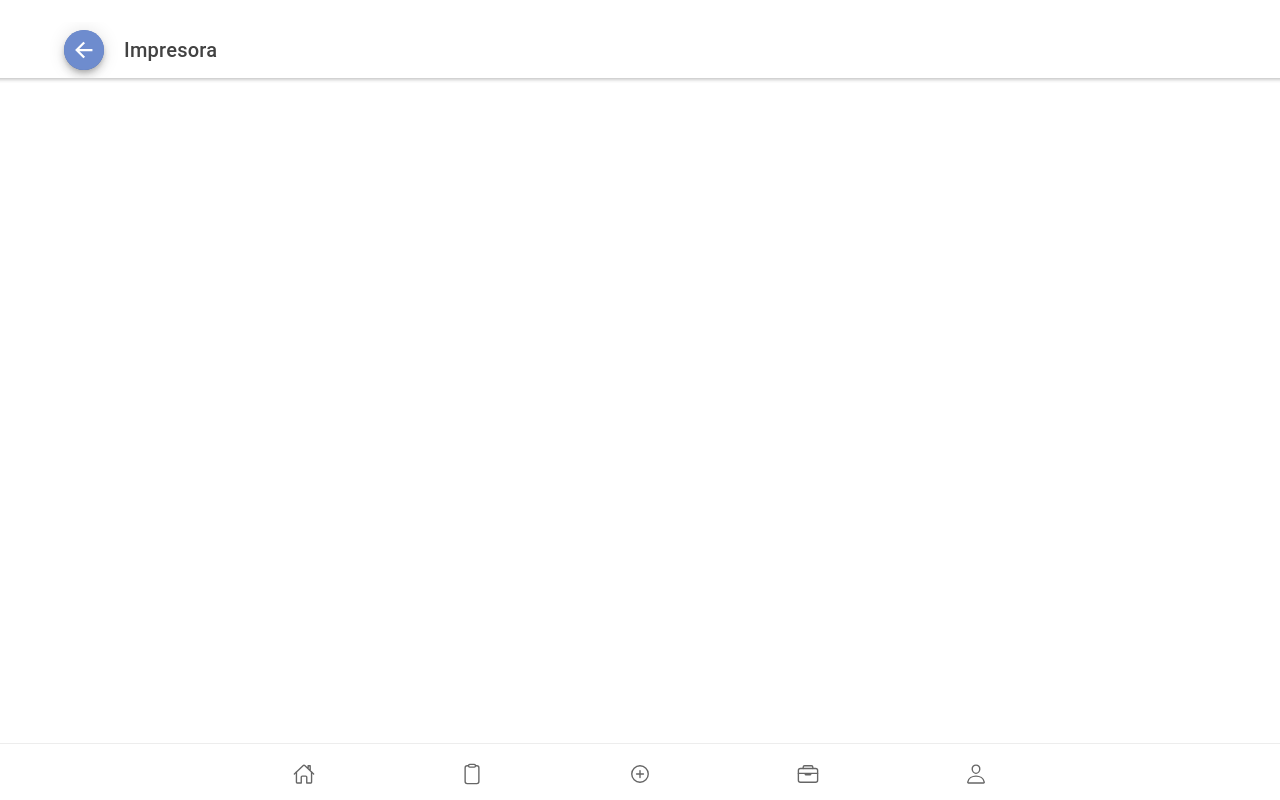
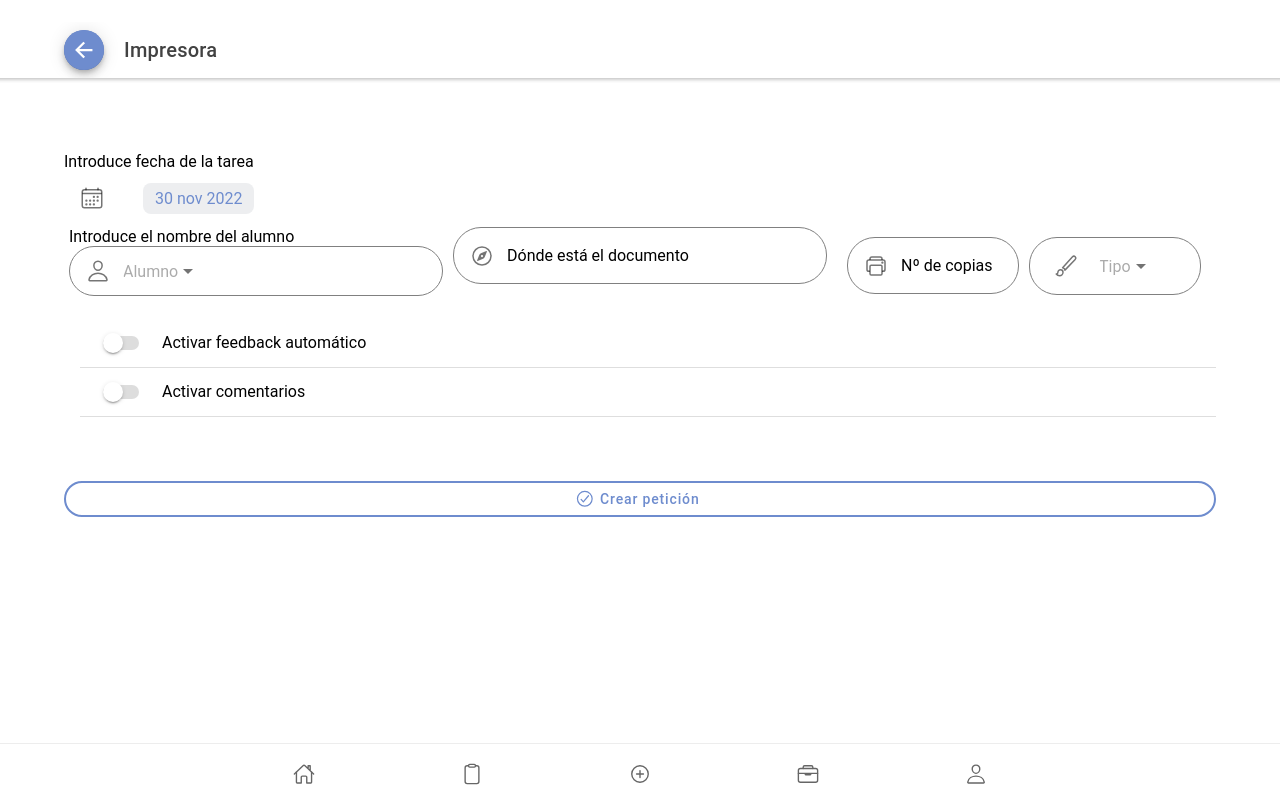
Before and after one commit to arandanos/appRendoProfesor, a React (Create React App) app: page /task/new/printer_task in a window 1280 px wide. Built offline with nearby package versions, Linux system fonts and the light colour scheme.

Commit message:
Añadidoscomponentes StyledInput y StyledButton, y colocado todo en su sitio

```diff
--- a/src/components/PrinterLaminator.css
+++ b/src/components/PrinterLaminator.css
@@ -0,0 +1,3 @@
+.boton1{
+    padding: 4px 8px;
+}
--- a/src/components/PrinterLaminator.tsx
+++ b/src/components/PrinterLaminator.tsx
@@ -1,29 +1,29 @@
   import './PrinterLaminator.css'
   import {IonList, IonItem, IonLabel, IonSelect, IonSelectOption, IonGrid, IonRow, IonCol, IonIcon, IonInput } from '@ionic/react';
   import ToggleSwitch from './ToggleSwitch';
+  import StyledButton from './StyledButton';
+  import StyledInput from './StyledInput';
   import CalendarPicker from '../components/CalendarPicker';
-  import { personOutline, printOutline, compassOutline, brushOutline} from 'ionicons/icons';
+  import { personOutline, printOutline, compassOutline, brushOutline, checkmarkCircleOutline} from 'ionicons/icons';
+
+
+
 
   const PrinterLaminator: React.FC<{ printer: boolean}> = (props: { printer: boolean}) => {
 
     var Printer = () => {
         if(props.printer){
           return (
-            <IonGrid className='PrinterTask'>
+            <IonGrid class="PrinterTask">
               <IonRow>
-                <IonCol size='auto'>
-                    <IonLabel>Número de copias</IonLabel>
-                    <IonItem shape="round" fill="outline">
-                    <IonIcon slot='start' icon={printOutline}/>
-                    <IonInput type='number'></IonInput>
-                    </IonItem>
+                <IonCol size='6'>
+                  <StyledInput iconStart={printOutline} label='Nº de copias'></StyledInput>
                 </IonCol>
 
-
-                <IonCol size='auto'>
-                <IonLabel>Tinta</IonLabel>
+                <IonCol size='6'>
+                  <IonLabel></IonLabel>
                     <IonItem shape="round" fill="outline">
-                    <IonIcon slot='start' icon={brushOutline}/>
+                    <IonIcon class="boton1" slot='start' icon={brushOutline}/>
                         <IonSelect interface="popover" placeholder="Tipo">
                         <IonSelectOption value="Tinta1">Tinta 1</IonSelectOption>
                         <IonSelectOption value="Tinta2">Tinta 2</IonSelectOption>
@@ -31,8 +31,8 @@
                         </IonSelect>
                     </IonItem>
                 </IonCol>
+              </IonRow>
 
-            </IonRow>
             </IonGrid>
           )
         }
@@ -44,7 +44,8 @@
         <div className="width-90">
 
           <CalendarPicker label='Introduce fecha de la tarea' disabled={false} editButton={false} value=''/>
-
+          <IonRow>
+            <IonCol>
               <IonLabel>Introduce el nombre del alumno</IonLabel>
               <IonItem shape="round" fill="outline">
                 <IonIcon slot='start' icon={personOutline}/>
@@ -54,31 +55,31 @@
                   <IonSelectOption value="Antonio Suárez">Antonio Suárez</IonSelectOption>
                 </IonSelect>
               </IonItem>
+            </IonCol>
+            <IonCol>
+              <StyledInput iconStart={compassOutline} label='Dónde está el documento'></StyledInput>
+            </IonCol>
+            <IonCol>
+              <Printer/>
+            </IonCol>
+          </IonRow>
 
-          <IonLabel>Introduce donde está el documento</IonLabel>
-          <IonItem shape="round" fill="outline">
-          <IonIcon slot='start' icon={compassOutline}/>
-          <IonInput  type='text' maxlength={20}></IonInput>
+
+
+          <IonItem>
+            <ToggleSwitch id='1' label='Activar feedback automático' checked={false} />
+          </IonItem>
+
+          <IonItem>
+           <ToggleSwitch id='2' label='Activar comentarios' checked={false}/>
           </IonItem>
 
 
-          <Printer/>
+        </div>
+      <StyledButton label="Crear petición" icon={checkmarkCircleOutline} id="confirm-printer/laminator-task"/>
 
+      </IonList>
 
-          <IonItem>
-            <ToggleSwitch label='Activar cálculo automático del resumen del total de menús' checked={false}/>
-          </IonItem>
-
-          <IonItem>
-            <ToggleSwitch label='Activar feedback automático' checked={false}/>
-          </IonItem>
-
-          <IonItem>
-           <ToggleSwitch label='Activar comentarios' checked={false}/>
-          </IonItem>
-
-        </div>
-      </IonList>
 
     );
 
--- a/src/pages/NewLaminatorTask.tsx
+++ b/src/pages/NewLaminatorTask.tsx
@@ -1,15 +1,20 @@
 import { IonContent, IonPage } from '@ionic/react';
 import Header from '../components/Header';
 import './Pages.css'
+import PrinterLaminator from '../components/PrinterLaminator';
 
 const NewLaminatorTask: React.FC = () => {
   return (
     <IonPage>
       <Header title="Plastificadora" back settings={false}/>
       <IonContent fullscreen>
+      <PrinterLaminator printer={false}></PrinterLaminator>
+
       </IonContent>
     </IonPage>
   );
 };
 
+
+
 export default NewLaminatorTask;
--- a/src/pages/NewPrinterTask.tsx
+++ b/src/pages/NewPrinterTask.tsx
@@ -1,12 +1,15 @@
 import { IonContent, IonPage } from '@ionic/react';
 import Header from '../components/Header';
 import './Pages.css'
+import PrinterLaminator from '../components/PrinterLaminator';
 
 const NewPrinterTask: React.FC = () => {
   return (
     <IonPage>
       <Header title="Impresora" back settings={false}/>
       <IonContent fullscreen>
+        <PrinterLaminator printer={true}></PrinterLaminator>
+
       </IonContent>
     </IonPage>
   );
```
Lines whose indentation alone changed are shown as unchanged.
